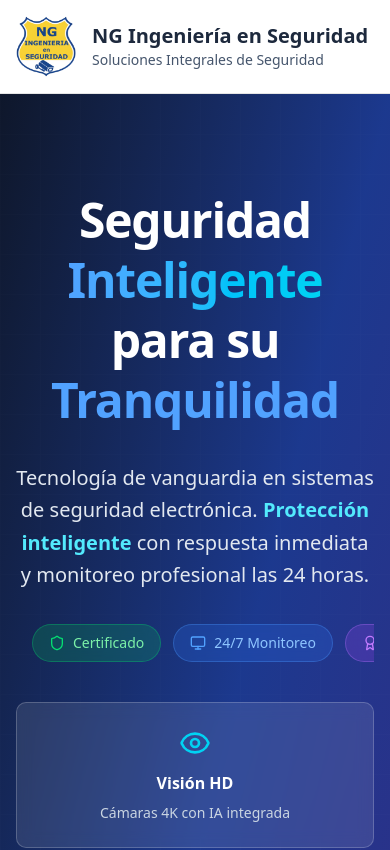
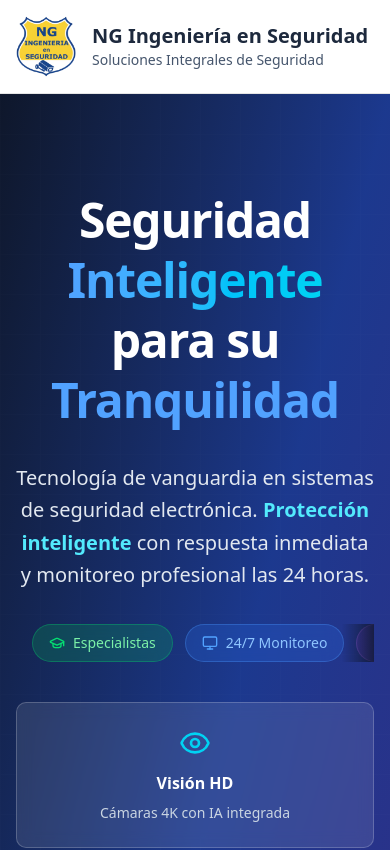
Before and after one commit to valinotti4/ng-ingenieria, a Next.js app: page / in a window 390 px wide. Shown: the top 850 px of the page. Built offline with nearby package versions, Linux system fonts and the light colour scheme.

Commit message:
Integrate ScrollableBadges component into SecurityLandingPage for enhanced mobile experience
- Replaced static security badges with a new ScrollableBadges component to improve mobile accessibility and visual appeal.
- Updated layout to maintain consistency and enhance user engagement.

```diff
--- a/app/page.tsx
+++ b/app/page.tsx
@@ -1,6 +1,7 @@
 import { Button } from "@/components/ui/button";
 import { Card, CardContent } from "@/components/ui/card";
 import { ContactForm } from "@/components/contact-form";
+import { ScrollableBadges } from "@/components/scrollable-badges";
 import {
   Shield,
   Eye,
@@ -100,31 +101,7 @@ export default function SecurityLandingPage() {
               con respuesta inmediata y monitoreo profesional las 24 horas.
             </p>
 
-            {/* Security badges - scrollable on mobile */}
-            <div className="mb-10">
-              <div className="overflow-x-auto scrollbar-hide">
-                <div className="flex justify-center items-center gap-3 min-w-max px-4">
-                  <div className="bg-green-500/20 backdrop-blur-sm border border-green-400/30 px-4 py-2 rounded-full flex items-center gap-2 flex-shrink-0">
-                    <Shield className="h-4 w-4 text-green-400" />
-                    <span className="text-green-300 text-sm font-medium whitespace-nowrap">
-                      Certificado
-                    </span>
-                  </div>
-                  <div className="bg-blue-500/20 backdrop-blur-sm border border-blue-400/30 px-4 py-2 rounded-full flex items-center gap-2 flex-shrink-0">
-                    <Monitor className="h-4 w-4 text-blue-400" />
-                    <span className="text-blue-300 text-sm font-medium whitespace-nowrap">
-                      24/7 Monitoreo
-                    </span>
-                  </div>
-                  <div className="bg-purple-500/20 backdrop-blur-sm border border-purple-400/30 px-4 py-2 rounded-full flex items-center gap-2 flex-shrink-0">
-                    <Award className="h-4 w-4 text-purple-400" />
-                    <span className="text-purple-300 text-sm font-medium whitespace-nowrap">
-                      +10 años
-                    </span>
-                  </div>
-                </div>
-              </div>
-            </div>
+            <ScrollableBadges />
 
             {/* Key features */}
             <div className="grid grid-cols-1 md:grid-cols-3 gap-6 mb-12 max-w-4xl mx-auto">
--- /dev/null
+++ b/components/scrollable-badges.tsx
@@ -0,0 +1,98 @@
+"use client";
+
+import { GraduationCap, Monitor, Award } from "lucide-react";
+import { useRef, useEffect } from "react";
+
+export function ScrollableBadges() {
+  const leftFadeRef = useRef<HTMLDivElement>(null);
+  const rightFadeRef = useRef<HTMLDivElement>(null);
+  const scrollContainerRef = useRef<HTMLDivElement>(null);
+
+  const updateGradients = () => {
+    if (
+      leftFadeRef.current &&
+      rightFadeRef.current &&
+      scrollContainerRef.current
+    ) {
+      const scrollLeft = scrollContainerRef.current.scrollLeft;
+      const maxScroll =
+        scrollContainerRef.current.scrollWidth -
+        scrollContainerRef.current.clientWidth;
+
+      // Only show gradients if content actually overflows
+      if (maxScroll > 0) {
+        // Show left fade if not at the beginning
+        leftFadeRef.current.style.opacity = scrollLeft > 10 ? "1" : "0";
+
+        // Show right fade if not at the end
+        rightFadeRef.current.style.opacity =
+          scrollLeft < maxScroll - 10 ? "1" : "0";
+      } else {
+        // No overflow, hide both gradients
+        leftFadeRef.current.style.opacity = "0";
+        rightFadeRef.current.style.opacity = "0";
+      }
+    }
+  };
+
+  const handleScroll = (e: React.UIEvent<HTMLDivElement>) => {
+    updateGradients();
+  };
+
+  useEffect(() => {
+    // Check for overflow on mount and resize
+    updateGradients();
+
+    const handleResize = () => {
+      updateGradients();
+    };
+
+    window.addEventListener("resize", handleResize);
+    return () => window.removeEventListener("resize", handleResize);
+  }, []);
+
+  return (
+    <div className="mb-10">
+      <div className="relative">
+        {/* Left fade gradient */}
+        <div
+          ref={leftFadeRef}
+          className="absolute left-0 top-0 bottom-0 w-8 bg-gradient-to-r from-slate-900/80 via-slate-900/40 to-transparent z-10 pointer-events-none opacity-0 transition-opacity duration-300"
+        ></div>
+
+        {/* Right fade gradient */}
+        <div
+          ref={rightFadeRef}
+          className="absolute right-0 top-0 bottom-0 w-8 bg-gradient-to-l from-slate-900/80 via-slate-900/40 to-transparent z-10 pointer-events-none opacity-0 transition-opacity duration-300"
+        ></div>
+
+        <div
+          ref={scrollContainerRef}
+          className="overflow-x-auto scrollbar-hide"
+          onScroll={handleScroll}
+        >
+          <div className="flex justify-center items-center gap-3 min-w-max px-4">
+            <div className="bg-green-500/20 backdrop-blur-sm border border-green-400/30 px-4 py-2 rounded-full flex items-center gap-2 flex-shrink-0">
+              <GraduationCap className="h-4 w-4 text-green-400" />
+              <span className="text-green-300 text-sm font-medium whitespace-nowrap">
+                Especialistas
+              </span>
+            </div>
+            <div className="bg-blue-500/20 backdrop-blur-sm border border-blue-400/30 px-4 py-2 rounded-full flex items-center gap-2 flex-shrink-0">
+              <Monitor className="h-4 w-4 text-blue-400" />
+              <span className="text-blue-300 text-sm font-medium whitespace-nowrap">
+                24/7 Monitoreo
+              </span>
+            </div>
+            <div className="bg-purple-500/20 backdrop-blur-sm border border-purple-400/30 px-4 py-2 rounded-full flex items-center gap-2 flex-shrink-0">
+              <Award className="h-4 w-4 text-purple-400" />
+              <span className="text-purple-300 text-sm font-medium whitespace-nowrap">
+                +10 años
+              </span>
+            </div>
+          </div>
+        </div>
+      </div>
+    </div>
+  );
+}
```
